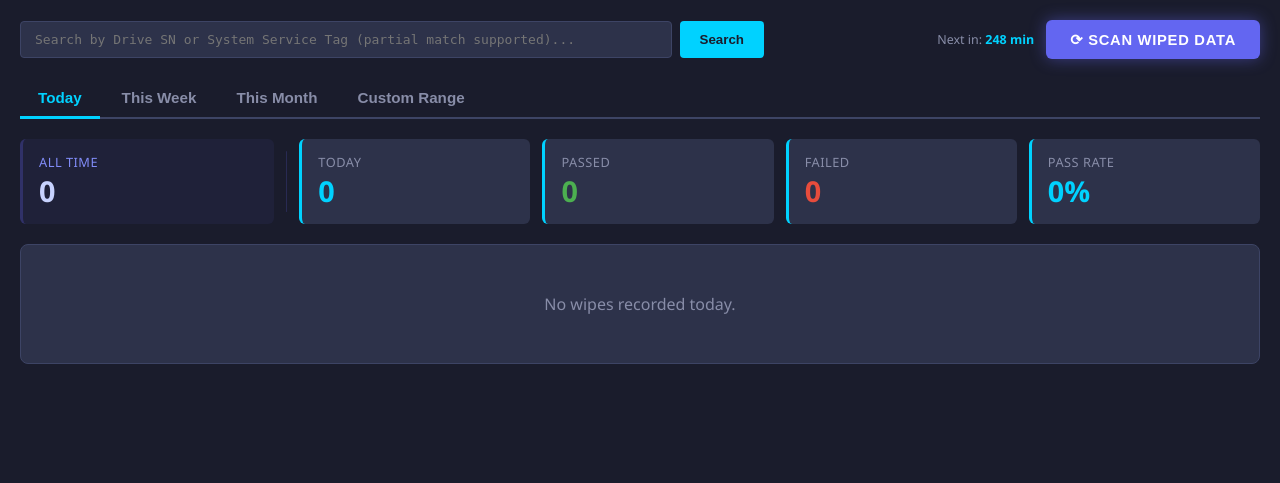
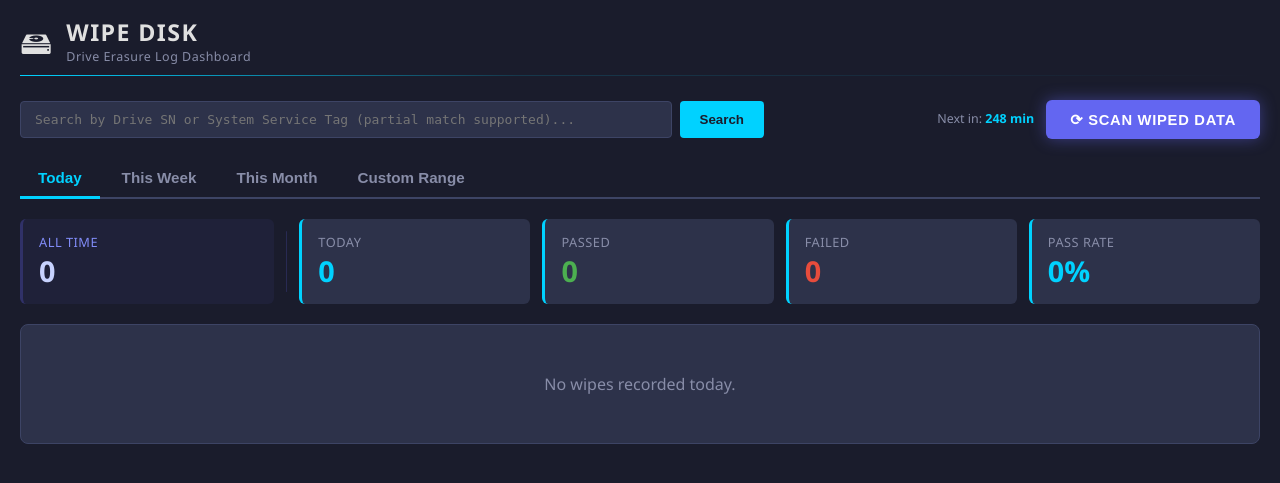
Before and after one commit to herbertliu2019/CearTrack, a Flask app: page /wipe/ in a window 1280 px wide. Shown: the part 68-551 px from the top of the page. Run offline with Flask 3, Linux system fonts and the light colour scheme; data that the repository does not hold is empty.

Commit message:
feat(ui): add page header to Wipe and CPU dashboards
Icon + title + subtitle + gradient divider line, consistent with
Laptop dashboard style. Wipe: 🖴 / CPU: 🧠

Co-Authored-By: Claude Sonnet 4.6 <noreply@anthropic.com>

```diff
--- a/monitorcenter/templates/wipe/dashboard.html
+++ b/monitorcenter/templates/wipe/dashboard.html
@@ -3,6 +3,26 @@
 {% block content %}
 
 <div x-data="wipeApp()" x-init="init()">
+
+  <!-- ── Page Header ──────────────────────────────────────────────── -->
+  <div style="margin-bottom:24px;">
+    <div style="display:flex;align-items:center;gap:14px;margin-bottom:6px;">
+      <div style="font-size:2em;line-height:1;">🖴</div>
+      <div>
+        <div style="font-size:1.45em;font-weight:800;letter-spacing:0.06em;
+                    color:var(--text-primary);text-transform:uppercase;line-height:1.1;">
+          Wipe Disk
+        </div>
+        <div style="font-size:0.78em;color:var(--text-secondary);
+                    letter-spacing:0.04em;margin-top:2px;">
+          Drive Erasure Log Dashboard
+        </div>
+      </div>
+    </div>
+    <div style="height:1px;background:linear-gradient(to right,
+                var(--accent) 0%, rgba(0,212,255,0.15) 40%, transparent 100%);
+                margin-top:10px;"></div>
+  </div>
 
   <!-- ── Scan Progress Banner ─────────────────────────────────────── -->
   <div x-show="scanBanner.visible"
```
Also changed, not shown: monitorcenter/templates/cpu/dashboard.html (+20 -0 lines).
